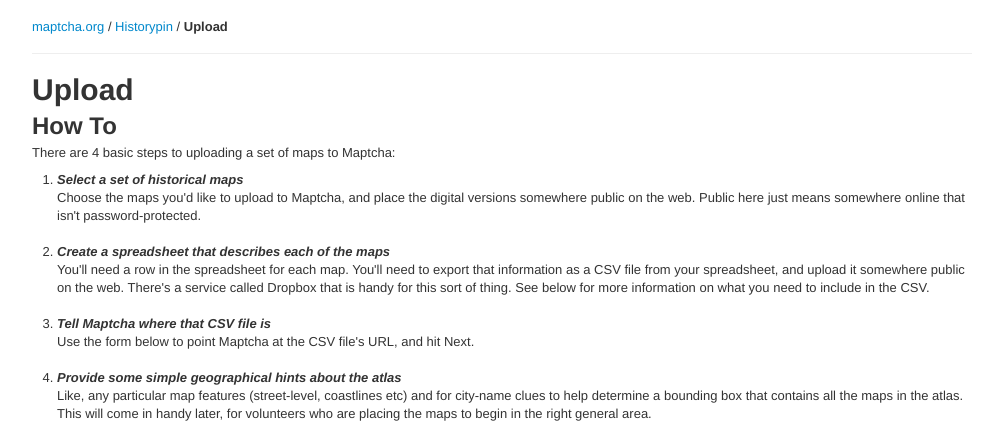
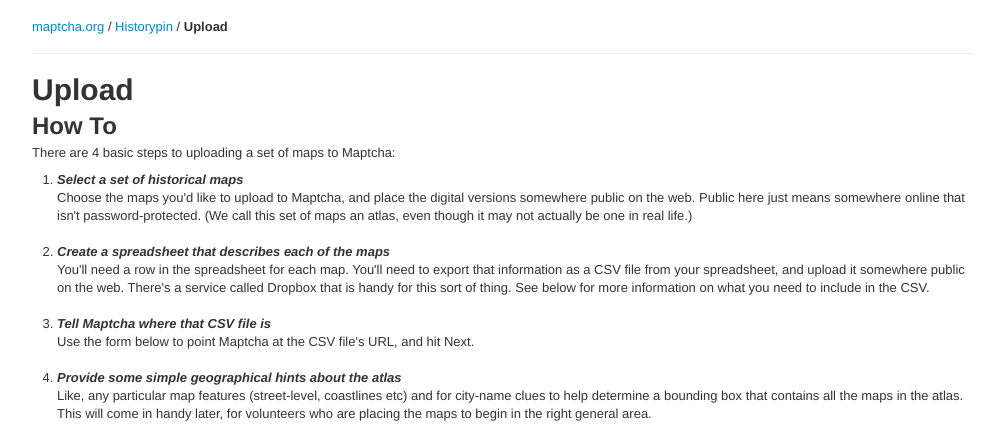
Before and after one commit to stamen/maptcha-v2, a Flask app: page /upload in a window 1280 px wide. Shown: the top 425 px of the page, without its empty margins (138-1134 px from the left). Run offline with Flask 2, Linux system fonts and the light colour scheme; parts of the project's set-up code (start-up, migrations or seed data) failed here and were passed over; some libraries are stand-ins or nearby versions.

Commit message:
Copy tweak

```diff
--- a/edit_ui/templates/upload.html
+++ b/edit_ui/templates/upload.html
@@ -18,7 +18,7 @@
 
         <li><strong><em>Select a set of historical maps</em></strong> <br>
             Choose the maps
-            you'd like to upload to Maptcha, and place the digital versions somewhere public on the web. Public here just means somewhere online that isn't password-protected.<br>
+            you'd like to upload to Maptcha, and place the digital versions somewhere public on the web. Public here just means somewhere online that isn't password-protected. (We call this set of maps an atlas, even though it may not actually be one in real life.)<br>
 &nbsp;        </li>
         <li><strong><em>Create a spreadsheet that describes each of the maps</em></strong> <br>
             You'll need a row in the spreadsheet for each map. You'll need to export that information as a CSV file from your spreadsheet, and upload it somewhere public on the web. There's a service called Dropbox that is handy for this sort of thing. See below for more information on what you need to include in the CSV.<br>
```
